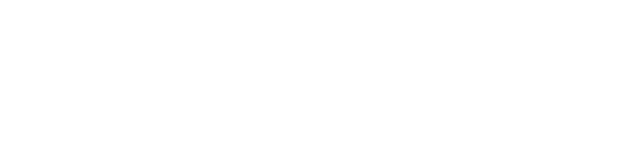
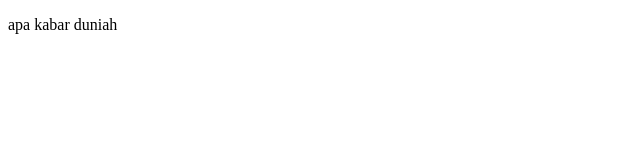
Before and after one commit to fachrulrzy/playgroup, a plain HTML site: page index.html in a window 1280 px wide. Shown: the whole page, without its empty margins (0-640 px from the left). Drawn offline with Linux system fonts and the light colour scheme.

Commit message:
edit file index.html

```diff
--- a/index.html
+++ b/index.html
@@ -7,6 +7,6 @@
     <title>Coba GIT REMOTE</title>
 </head>
 <body>
-
+    <p>apa kabar duniah</p>
 </body>
 </html>
```
